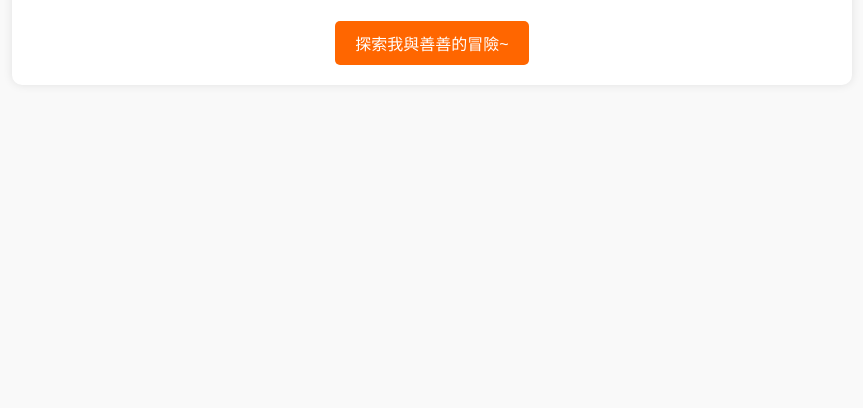
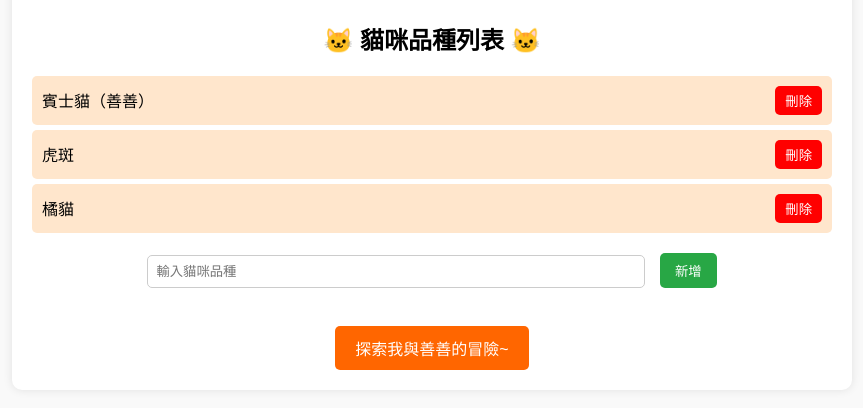
Before and after one commit to smallke4/cat_shan, a plain HTML site: page index.html in a window 1280 px wide. Shown: the part 502-910 px from the top of the page, without its empty margins (208-1071 px from the left). Before the commit the page ends 800 px from the top, so only its background shows below. Drawn offline with Linux system fonts and the light colour scheme.

Commit message:
•  新增與刪除貓咪品種 • 使用者可輸入貓咪品種，並新增到陣列。 • 介面會更新顯示最新的貓咪品種列表。 • 每個品種都有「刪除」按鈕，點擊後可刪除該品種。 •  善善不可被刪除，且不會被刪除機制影響 • 預設品種清單中包含「賓士貓（善善）」。 • 善善始終存在於陣列內，且不會因為新增而被移除。 •  列表只顯示最後 5 個品種 • 新增超過 5 個品種時，最舊的品種會被移除（但善善除外）。 • 會刪除「第二個最舊的品種」，確保善善不會被移除。 •  善善刪除防護機制 • 若使用者試圖刪除「賓士貓（善善）」，會彈出提示： o 這是善善的地盤，不給你刪除~ • 刪除請求不會影響陣列內容。

```diff
--- a/index.html
+++ b/index.html
@@ -36,6 +36,45 @@
             border-radius: 5px;
             cursor: pointer;
         }
+        ul {
+            list-style-type: none;
+            padding: 0;
+        }
+        li {
+            background: #ffe6cc;
+            margin: 5px 0;
+            padding: 10px;
+            border-radius: 5px;
+            display: flex;
+            justify-content: space-between;
+            align-items: center;
+        }
+        .delete-btn {
+            background-color: red;
+            color: white;
+            border: none;
+            padding: 5px 10px;
+            border-radius: 5px;
+            cursor: pointer;
+        }
+        .input-container {
+            margin-top: 20px;
+        }
+        input {
+            padding: 8px;
+            width: 60%;
+            border: 1px solid #ccc;
+            border-radius: 5px;
+        }
+        .add-button {
+            padding: 8px 15px;
+            background-color: #28a745;
+            color: white;
+            border: none;
+            border-radius: 5px;
+            cursor: pointer;
+            margin-left: 10px;
+        }
     </style>
 </head>
 <body>
@@ -43,8 +82,79 @@
         <h1>歡迎來到善善與我的地球冒險！</h1>
         <p>這裡你可以認識我與善善的相遇，看看牠的可愛照片。</p>
         <img src="images/shan1.jpg" alt="善善" class="cat-image">
+
+        <h2>🐱 貓咪品種列表 🐱</h2>
+        <ul id="cat-breeds"></ul> <!-- 品種列表 -->
+
+        <div class="input-container">
+            <input type="text" id="breed-input" placeholder="輸入貓咪品種">
+            <button class="add-button" onclick="addBreed()">新增</button>
+        </div>
+
         <br>
-        <a href="#" class="button">探索我與善善的冒險~</a>
+        <a href="main.html" class="button">探索我與善善的冒險~</a>
     </div>
+
+    <script>
+        // 初始貓咪品種陣列
+        let catBreeds = ["賓士貓（善善）", "虎斑", "橘貓"];
+
+        // 取得 <ul> 元素
+        const catBreedsList = document.getElementById("cat-breeds");
+
+        // 更新畫面上的列表
+        function updateList() {
+            catBreedsList.innerHTML = ""; // 清空列表
+            catBreeds.slice(-5).forEach((breed, index) => {  // 只顯示最後 5 個
+                const listItem = document.createElement("li");
+                listItem.textContent = breed;
+
+                // 創建刪除按鈕
+                const deleteButton = document.createElement("button");
+                deleteButton.textContent = "刪除";
+                deleteButton.className = "delete-btn";
+                deleteButton.onclick = function() { deleteBreed(breed); };
+
+                // 加入列表
+                listItem.appendChild(deleteButton);
+                catBreedsList.appendChild(listItem);
+            });
+        }
+
+        // 新增品種
+        function addBreed() {
+            const inputField = document.getElementById("breed-input");
+            const newBreed = inputField.value.trim(); // 去掉前後空格
+
+            if (newBreed !== "") {
+                catBreeds.push(newBreed);  // 加入陣列
+                if (catBreeds.includes("賓士貓（善善）") && catBreeds.length > 5) {
+                    // 當「賓士貓（善善）」在陣列中，且陣列長度超過5時，刪除第二個最舊的元素
+                    let indexToRemove = 1; // 第二個元素的位置（也就是索引1）
+                    if (indexToRemove !== -1) {
+                        catBreeds.splice(indexToRemove, 1); // 刪除第二個最舊的元素
+                    }
+                }
+                updateList(); // 更新顯示
+                inputField.value = ""; // 清空輸入框
+            } else {
+                alert("請輸入貓咪品種！");
+            }
+        }
+
+        // 刪除品種
+        function deleteBreed(breed) {
+            if (breed === "賓士貓（善善）") {
+                alert("這是善善的地盤，不給你刪除~");
+                return;
+            }
+
+            catBreeds = catBreeds.filter(b => b !== breed); // 移除該品種
+            updateList(); // 更新列表
+        }
+
+        // 頁面載入時顯示初始品種
+        updateList();
+    </script>
 </body>
 </html>
```
